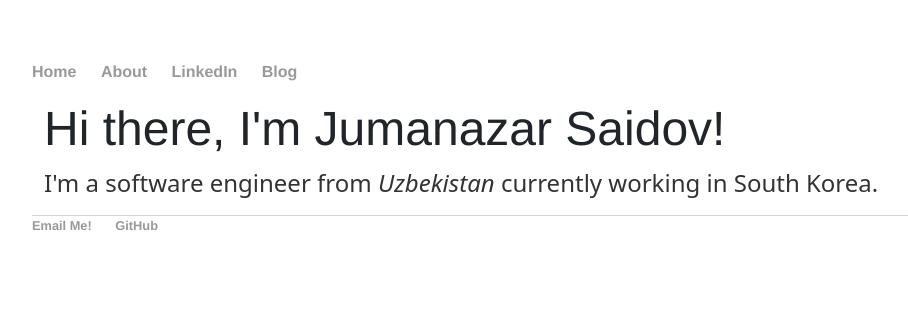
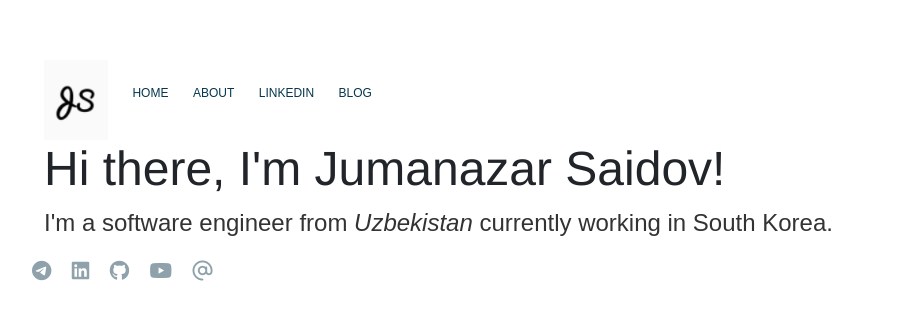
Before and after one commit to jsr1611/jsr1611.github.io, a Jekyll site: the page built from index.html, in a window 1280 px wide. Shown: the top 320 px of the page, without its empty margins (160-1068 px from the left). Built offline with Jekyll 4.4.1, drawn with Linux system fonts in a browser that asks for light colours; nearby versions of some CDN libraries.

Commit message:
updated page

```diff
--- a/_layouts/default.html
+++ b/_layouts/default.html
@@ -1,34 +1,57 @@
 <!DOCTYPE html>
 <html>
+
 <head>
 	<title>{{ page.title }}</title>
 	<!-- link to main stylesheet -->
-			<link href="https://cdn.jsdelivr.net/npm/bootstrap@5.1.3/dist/css/bootstrap.min.css" rel="stylesheet" integrity="sha384-1BmE4kWBq78iYhFldvKuhfTAU6auU8tT94WrHftjDbrCEXSU1oBoqyl2QvZ6jIW3" crossorigin="anonymous">
+	<link href="https://cdn.jsdelivr.net/npm/bootstrap@5.1.3/dist/css/bootstrap.min.css" rel="stylesheet"
+		integrity="sha384-1BmE4kWBq78iYhFldvKuhfTAU6auU8tT94WrHftjDbrCEXSU1oBoqyl2QvZ6jIW3" crossorigin="anonymous">
 	<link rel="stylesheet" type="text/css" href="/css/main.css">
+	<link rel="stylesheet" href="https://cdnjs.cloudflare.com/ajax/libs/font-awesome/6.3.0/css/all.min.css" integrity="sha512-SzlrxWUlpfuzQ+pcUCosxcglQRNAq/DZjVsC0lE40xsADsfeQoEypE+enwcOiGjk/bSuGGKHEyjSoQ1zVisanQ==" crossorigin="anonymous" referrerpolicy="no-referrer" />
 
 	<!-- google analytics - i will not share this data with google -->
 	{% include analytics.html %}
 
 </head>
+
 <body>
-			<nav>
-	    		<ul>
-	        		<li><a href="/">Home</a></li>
-		        	<li><a href="/about">About</a></li>
-	        		<li><a href="https://www.linkedin.com/in/jsr1611/">LinkedIn</a></li>
-	        		<li><a href="/blog">Blog</a></li>
+	<!-- Header section -->
+	<div class="container">
+		<header class="main-header">
+			<div class="main-header__brand">
+				<a href="/">
+					<img src="../public/images/logo.png" alt="logo here">
+				</a>
+			</div>
+			<nav class="main-nav">
+				<ul class="main-nav__item">
+					<li class="main-nav__item"><a href="/">Home</a></li>
+					<li class="main-nav__item"><a href="/about">About</a></li>
+					<li class="main-nav__item"><a href="https://www.linkedin.com/in/jsr1611/">LinkedIn</a></li>
+					<li class="main-nav__item"><a href="/blog">Blog</a></li>
 				</ul>
 			</nav>
+		</header>
+	</div>
+	<!-- /Header section -->
 	<div class="container">
 
 		{{ content }}
 
 	</div><!-- /.container -->
-			<footer>
-	    		<ul>
+	<footer class="footer-section">
+		<div class="main-section__socials">
+			<a href="https://t.me/jumanazarsaid"><i class="fa-brands fa-telegram"></i></a>
+			<a href="https://www.linkedin.com/in/jsr1611"><i class="fa-brands fa-linkedin"></i></a>
+			<a href="https://github.com/jsr1611"><i class="fa-brands fa-github"></i></a>
+			<a href="https://www.youtube.com/channel/UC24TawFn6X39xxHRpsj0kJg"><i class="fa-brands fa-youtube"></i></a>
+			<a href="mailto:jumanazarsaidov@gmail.com"><i class="fa-regular fa-at"></i></a>
+		</div>
+		<!-- <ul>
 			<li><a href="mailto:jumanazarsaidov@gmail.com">Email Me!</a></li>
 			<li><a href="https://github.com/jsr1611">GitHub</a></li>
-				</ul>
+		</ul> -->
 	</footer>
 </body>
+
 </html>
--- a/css/main.css
+++ b/css/main.css
@@ -1,8 +1,9 @@
 body {
     margin: 60px auto;
     width: 70%;
+    font-family: sans-serif;
 }
-nav ul, footer ul {
+/* nav ul, footer ul {
     font-family:'Helvetica', 'Arial', 'Sans-Serif';
     padding: 0px;
     list-style: none;
@@ -19,6 +20,7 @@ a {
 a:hover {
     text-decoration: underline;
 }
+*/
 h1 {
     font-size: 3em;
     font-family:'Helvetica', 'Arial', 'Sans-Serif';
@@ -28,9 +30,148 @@ p {
     line-height: 1.4em;
     color: #333;
 }
-footer {
+
+/* footer {
     border-top: 1px solid #d5d5d5;
     font-size: .8em;
+}  */
+
+/* Core styles */
+body{
+    font-family: sans-serif;
+}
+
+.container{
+    width: 1140px;
+    margin: 0 auto;
+}
+
+.to-uppercase{
+    text-transform: uppercase;
+
+}
+.clearfix{
+    clear: both;
+}
+
+/* Main header styles */
+
+.main-header__brand{
+    display: inline-block;
+    vertical-align: middle;
+}
+.main-header__brand img{
+    width: 64px;
+}
+.main-nav{
+    display: inline-block;
+    vertical-align: middle;
+}
+.main-nav__item, .footer-nav__item{
+    display: inline-block;
+    padding: 10px;
+}
+.main-nav__item a{
+    color: #05364d;
+    text-decoration: none;
+    text-transform: uppercase;
+    font-size: 12px;
+    font-weight: 500;
+}
+
+.main-nav__item a:hover{
+    color: #efb6df;
+}
+.main-nav__item.active a{
+    color: #efb6df;
+}
+
+/* Main section styles */
+
+.main-section{
+    padding: 100px 30px;
+}
+.main-section > div{
+    width: 50%;
+    float: left;
+}
+
+.main-section__image{
+    text-align: right;
+}
+.main-section__image img{
+    height: 600px;
+}
+.main-section__welcome{
+    font-size: 16px;
+    font-weight: 400;
+    margin-bottom: 20px;
+    letter-spacing: 2px;
+    color: #797979;
+}
+
+.main-section__intro{
+    margin-top: 20px;
+    font-size: 50px;
+    font-weight: 500;
+    margin-bottom: 20px;
+}
+.main-section__position{
+    color: #05364E;
+    font-size: 24px;
+    font-weight: 300;
+    margin-bottom: 20px;
+}
+
+.main-section__socials a{
+    color: #8FA1AA;
+    font-size: 20px;
+    display: inline-block;
+    margin-right: 16px;
+    cursor: pointer;
+}
+
+.main-section__socials a:hover{
+    color: #1C44E4;
+}
+
+.main-section__action{
+    margin-top: 30px;
+    border: none;
+    background-color: #1C33E4;
+    color: #FFFFFF;
+    font-weight: 500;
+    font-size: 14px;
+    padding: 20px 40px;
+    cursor: pointer;
+    border-radius: 5px;
+}
+
+
+/* Statistics section */
+.statistics{
+    padding-top: 100px;
+}
+
+.statistics__item{
+    display: inline-block;
+    background-color: #F8FAFF;
+    text-align: center;
+    padding: 5px 10px;
+    margin-right: 20px;
+    width: 150px;
+}
+
+.statistics__number{
+    font-size: 27px;
+    margin-bottom: 5px;
+    color: #1C44E4;
+}
+
+.statistics__title{
+    font-size: 16px;
+    color: #787878;
+    font-weight: 300;
 }
 
 ul.posts {
```
Also changed, not shown: public/images/logo.png (added). Lines whose indentation alone changed are shown as unchanged.
